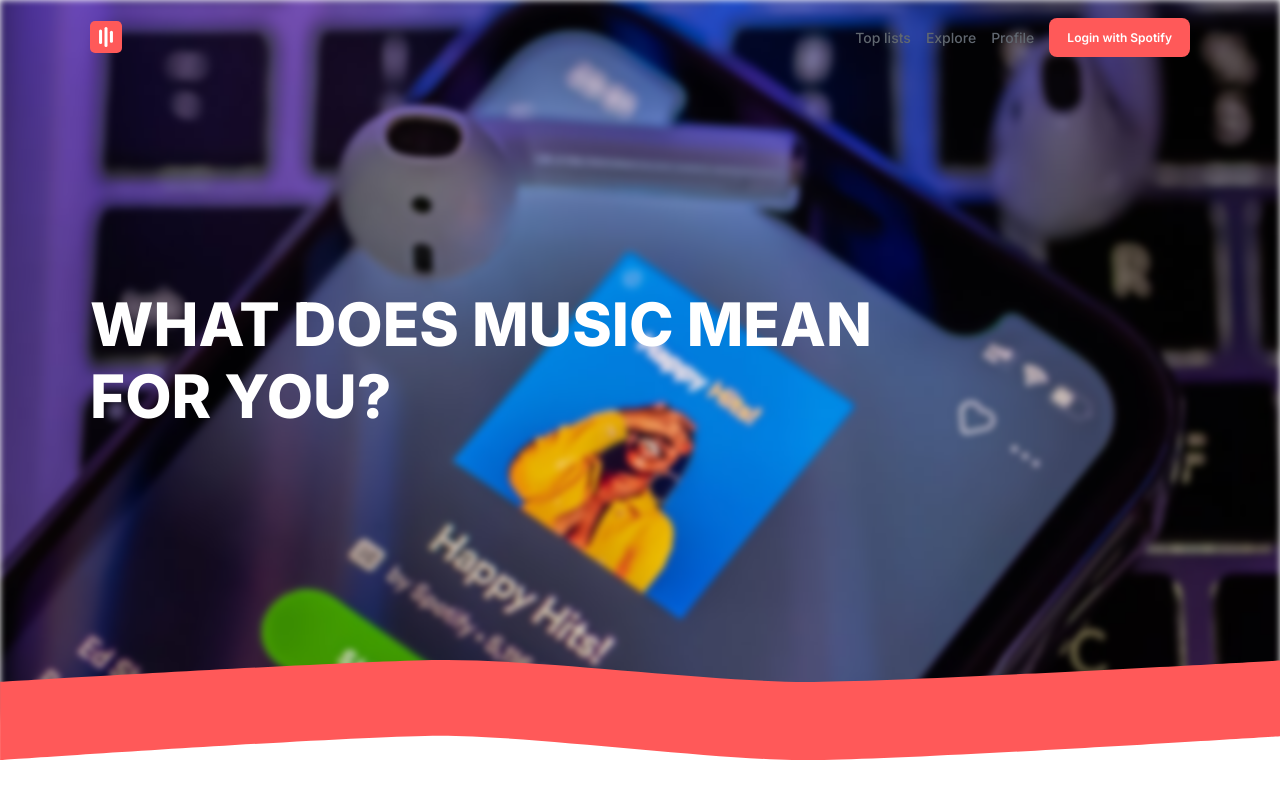
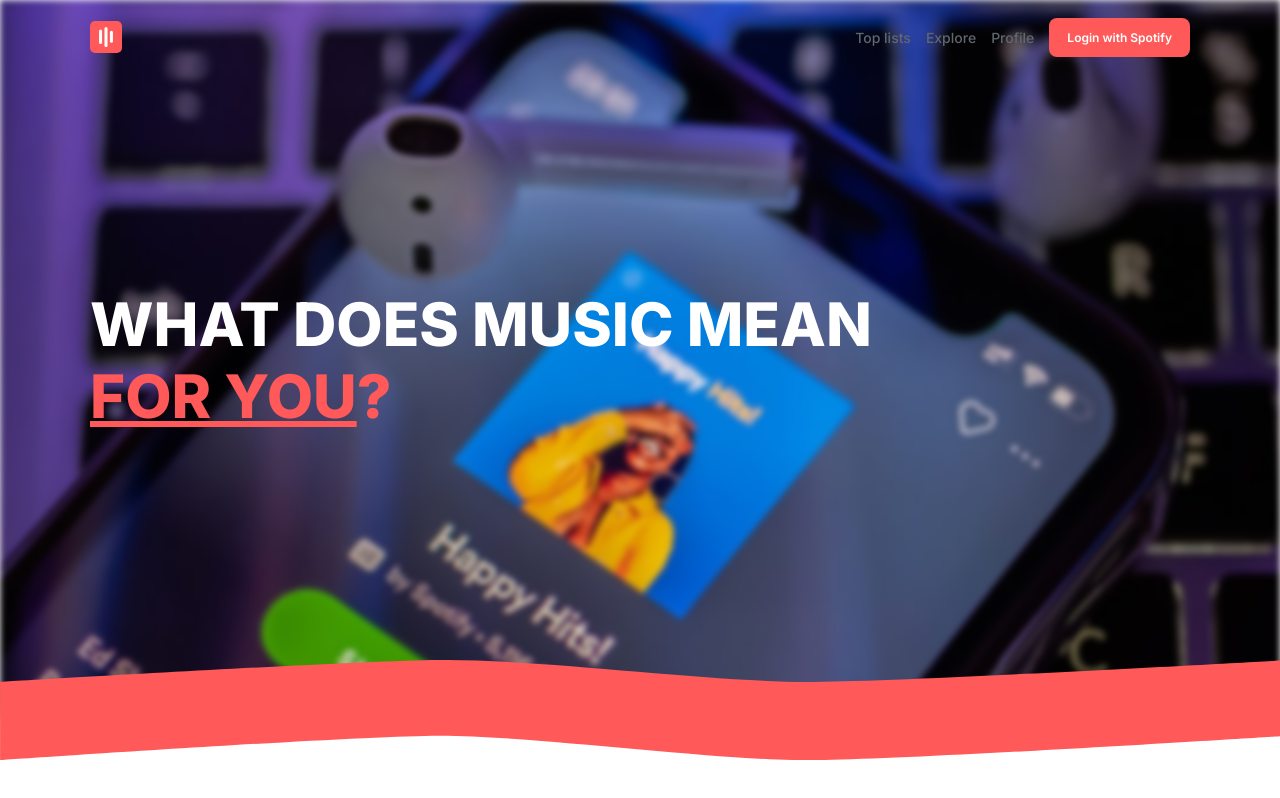
Before and after one commit to Poxie/newest-spotify-app, a Next.js app: page / in a window 1280 px wide. Built offline with nearby package versions, Linux system fonts and the light colour scheme.

Commit message:
Added highlighting and underlining

```diff
--- a/components/home/HomeMainText.tsx
+++ b/components/home/HomeMainText.tsx
@@ -4,7 +4,7 @@ export const HomeMainText = () => {
     return(
         <div className={styles['main-text']}>
             <h1>
-                What does music mean <br/>for you?
+                What does music mean <br/> <span className={'highlighted'}><span className='underlined'>for you</span>?</span>
             </h1>
         </div>
     )
--- a/styles/globals.css
+++ b/styles/globals.css
@@ -43,3 +43,10 @@ button {
   color: inherit;
   border: none;
 }
+
+.highlighted {
+  color: var(--color-primary);
+}
+.underlined {
+  text-decoration: underline;
+}
```
